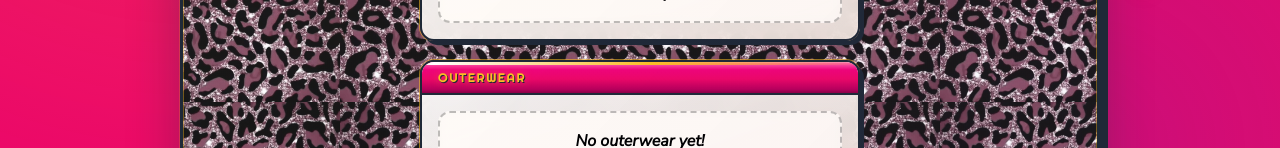
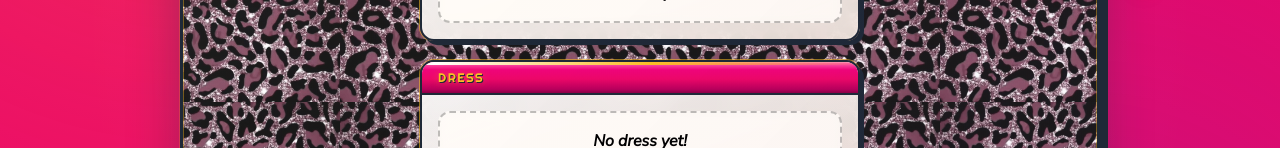
Before and after one commit to Tangerine1122/ai-outfit-builder-frontend, a React (Vite) app: page /mix-match in a window 1280 px wide. Shown: the part 652-800 px from the top of the page. Built offline with nearby package versions, Linux system fonts and the light colour scheme; no server answers.

Commit message:
Add one-piece and dress slots to Mix & Match page

```diff
--- a/src/ClosetPage.jsx
+++ b/src/ClosetPage.jsx
@@ -2,7 +2,7 @@ import { useState, useEffect } from "react";
 
 const API_URL = import.meta.env.VITE_API_URL;
 
-const CATEGORIES = ["top", "bottom", "shoes", "dress", "outerwear", "accessory"];
+const CATEGORIES = ["top", "bottom", "shoes", "dress", "outerwear", "accessory", "one-piece"];
 
 function ClosetPage() {
   const [clothes, setClothes] = useState([]);
--- a/src/MixMatchPage.jsx
+++ b/src/MixMatchPage.jsx
@@ -3,7 +3,7 @@ import { useState, useEffect } from "react";
 const API_URL = import.meta.env.VITE_API_URL;
 
 // The slots she can manually build an outfit from, in display order.
-const SLOTS = ["top", "bottom", "shoes", "outerwear", "accessory"];
+const SLOTS = ["top", "bottom", "shoes", "dress", "one-piece", "outerwear", "accessory"];
 
 function MixMatchPage() {
   const [allClothes, setAllClothes] = useState([]);
```
